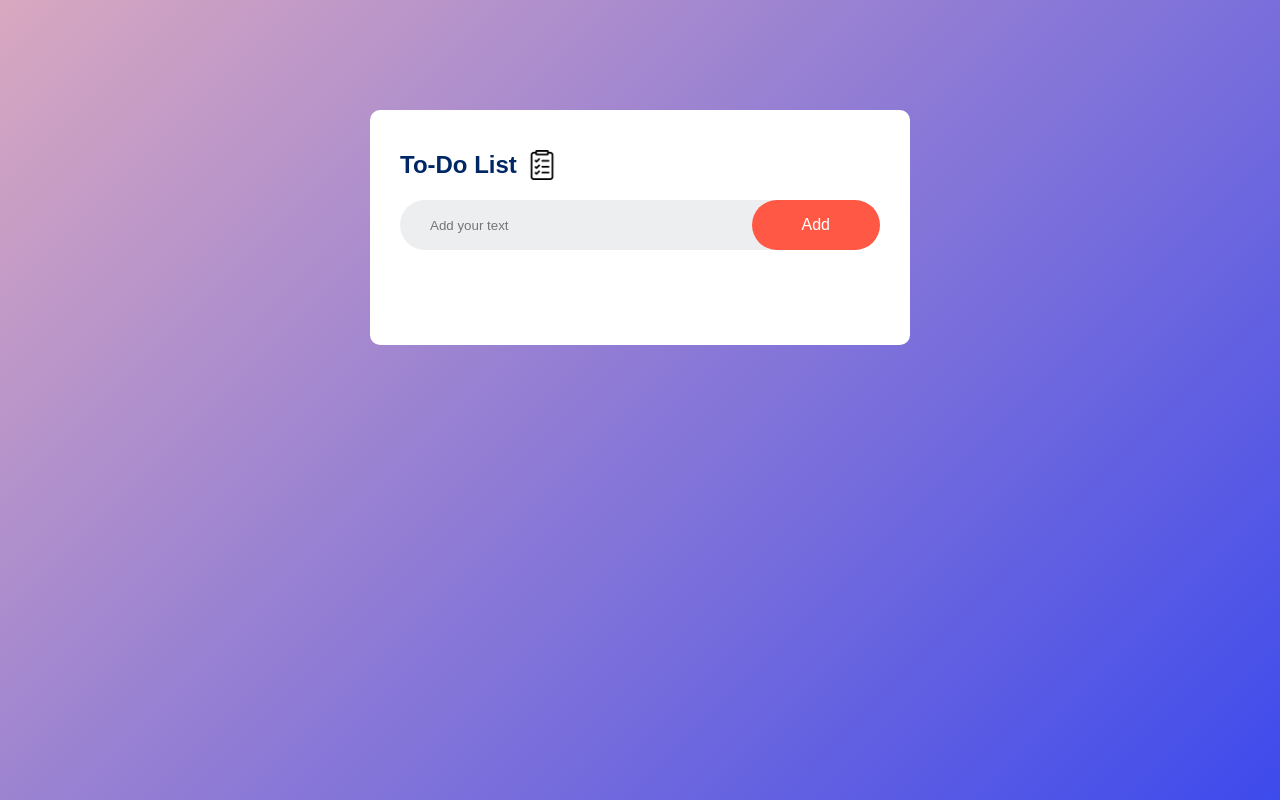
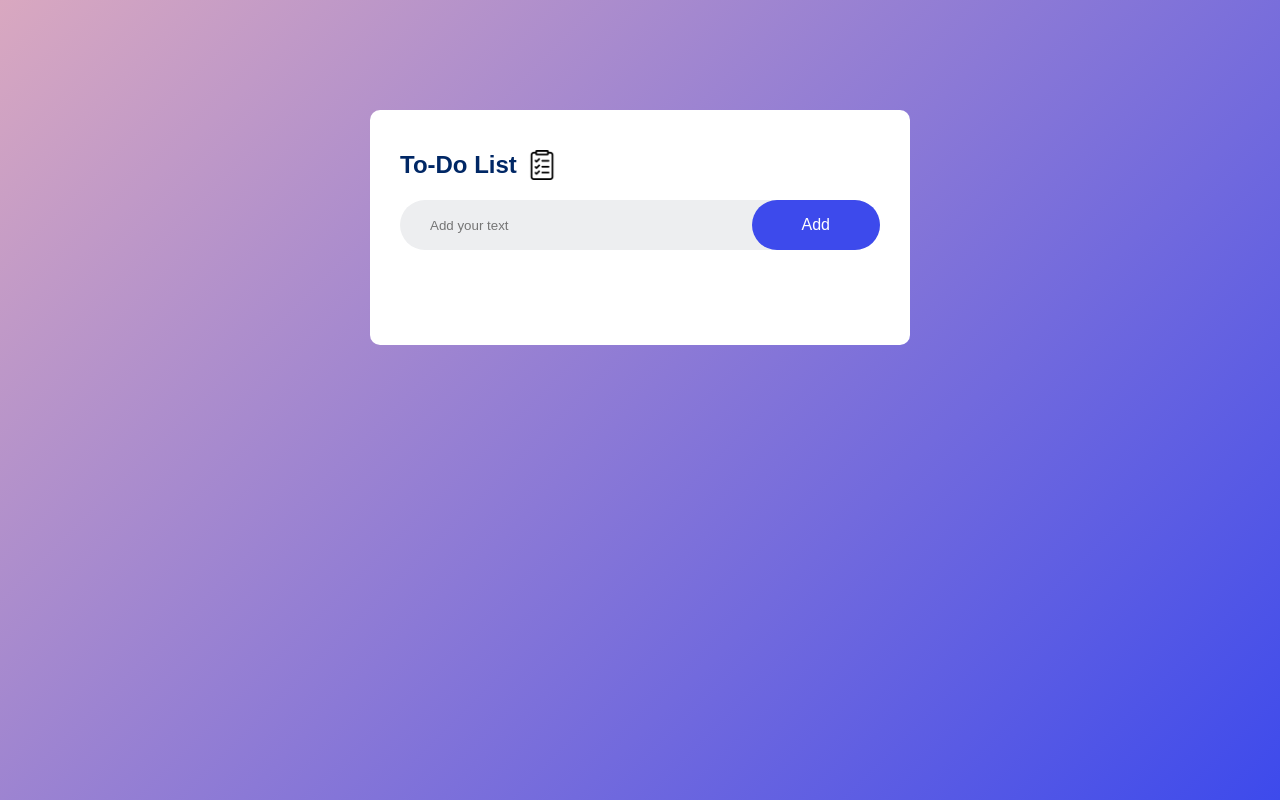
Before and after one commit to MiguelDeLaMora/ToDoList-App, a plain HTML site: page index.html in a window 1280 px wide. Drawn offline with Linux system fonts and the light colour scheme.

Commit message:
changing cloro button

```diff
--- a/style.css
+++ b/style.css
@@ -56,7 +56,7 @@ button{
     border: none;
     outline: none;
     padding: 16px 50px;
-    background: #ff5945;
+    background: #3d4aec;
     color: #fff;
     font-size: 16px;
     cursor: pointer;
```
